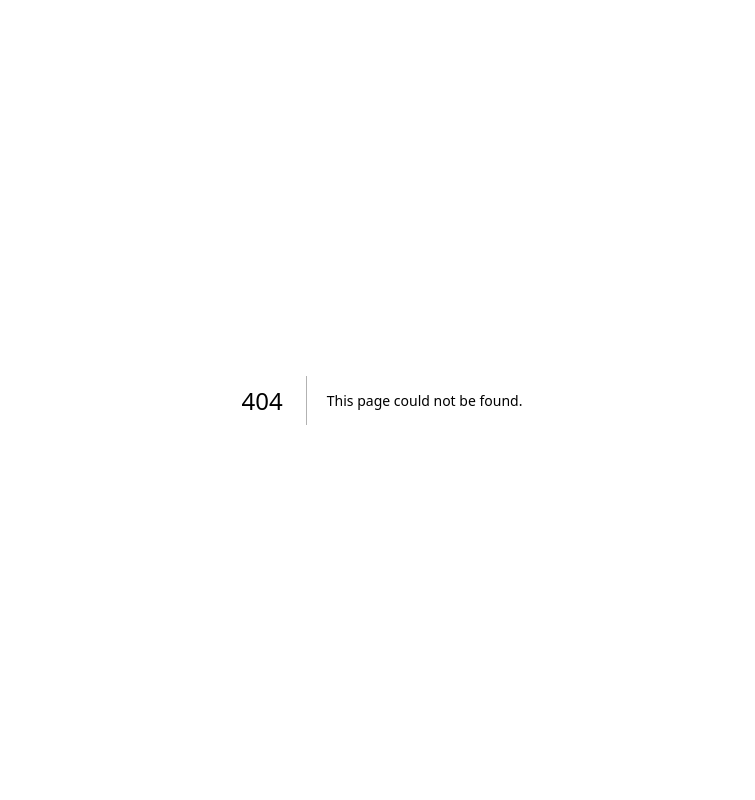
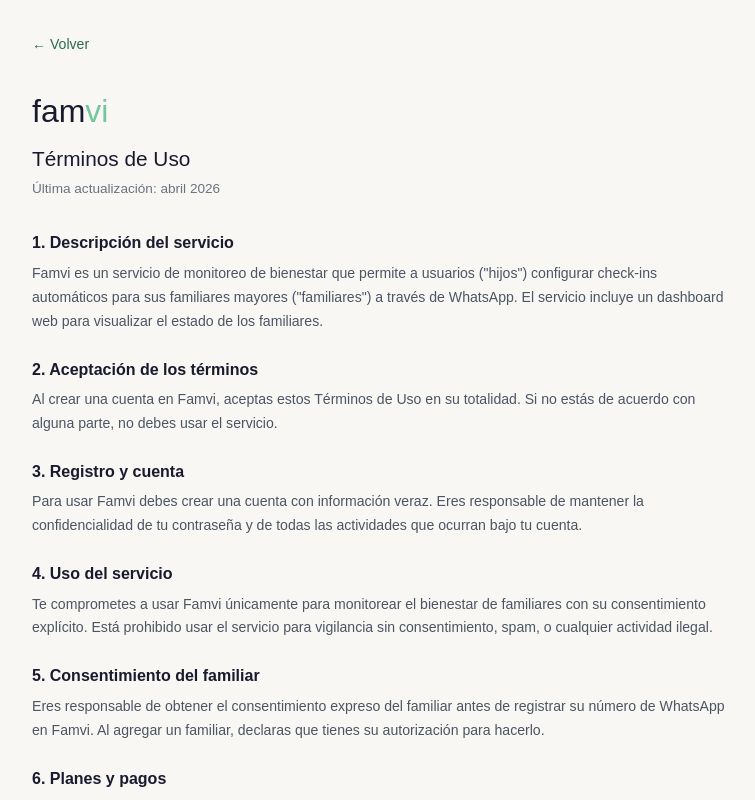
Before and after one commit to lupitascreations01-cmd/famvi, a Next.js app: page /terminos in a window 1280 px wide. Before the commit this address had no page. Shown: the top 800 px of the page, without its empty margins (258-1013 px from the left). Built offline with nearby package versions, Linux system fonts and the light colour scheme.

Commit message:
Create page.js

```diff
--- /dev/null
+++ b/app/terminos/page.js
@@ -0,0 +1,37 @@
+export default function Terminos() {
+  return (
+    <main style={{ minHeight: '100vh', background: '#F8F7F4', fontFamily: 'sans-serif', padding: '2rem' }}>
+      <div style={{ maxWidth: '700px', margin: '0 auto' }}>
+
+        <a href="/" style={{ color: '#2D6A4F', fontSize: '0.88rem', textDecoration: 'none', display: 'inline-block', marginBottom: '2rem' }}>← Volver</a>
+
+        <h1 style={{ fontSize: '2rem', fontWeight: '400', color: '#1A1A2E', marginBottom: '0.5rem' }}>
+          fam<span style={{ color: '#74C69D' }}>vi</span>
+        </h1>
+        <h2 style={{ fontSize: '1.3rem', fontWeight: '500', color: '#1A1A2E', marginBottom: '0.3rem' }}>Términos de Uso</h2>
+        <p style={{ color: '#6B7280', fontSize: '0.85rem', marginBottom: '2rem' }}>Última actualización: abril 2026</p>
+
+        {[
+          ['1. Descripción del servicio', 'Famvi es un servicio de monitoreo de bienestar que permite a usuarios ("hijos") configurar check-ins automáticos para sus familiares mayores ("familiares") a través de WhatsApp. El servicio incluye un dashboard web para visualizar el estado de los familiares.'],
+          ['2. Aceptación de los términos', 'Al crear una cuenta en Famvi, aceptas estos Términos de Uso en su totalidad. Si no estás de acuerdo con alguna parte, no debes usar el servicio.'],
+          ['3. Registro y cuenta', 'Para usar Famvi debes crear una cuenta con información veraz. Eres responsable de mantener la confidencialidad de tu contraseña y de todas las actividades que ocurran bajo tu cuenta.'],
+          ['4. Uso del servicio', 'Te comprometes a usar Famvi únicamente para monitorear el bienestar de familiares con su consentimiento explícito. Está prohibido usar el servicio para vigilancia sin consentimiento, spam, o cualquier actividad ilegal.'],
+          ['5. Consentimiento del familiar', 'Eres responsable de obtener el consentimiento expreso del familiar antes de registrar su número de WhatsApp en Famvi. Al agregar un familiar, declaras que tienes su autorización para hacerlo.'],
+          ['6. Planes y pagos', 'Famvi ofrece planes de suscripción mensual. El cobro se realiza a través de Lemon Squeezy. Todos los planes incluyen un período de prueba gratuita de 7 días. Puedes cancelar en cualquier momento desde tu cuenta.'],
+          ['7. Cancelación y reembolsos', 'Puedes cancelar tu suscripción en cualquier momento. La cancelación será efectiva al final del período de facturación actual. No se emiten reembolsos por períodos parciales salvo casos excepcionales a criterio de Famvi.'],
+          ['8. Limitación de responsabilidad', 'Famvi es un servicio de apoyo y monitoreo, no un servicio médico de emergencia. No nos hacemos responsables por situaciones de emergencia médica. En caso de emergencia, contacta a los servicios de urgencia de tu país.'],
+          ['9. Privacidad', 'El uso de tus datos personales está regido por nuestra Política de Privacidad, disponible en famvi.vercel.app/privacidad.'],
+          ['10. Modificaciones', 'Famvi se reserva el derecho de modificar estos términos en cualquier momento. Te notificaremos por correo electrónico ante cambios importantes. El uso continuado del servicio implica aceptación de los nuevos términos.'],
+          ['11. Contacto', 'Para consultas sobre estos términos, contáctanos en: hola@famvi.app'],
+        ].map(([titulo, texto]) => (
+          <div key={titulo} style={{ marginBottom: '1.5rem' }}>
+            <h3 style={{ fontSize: '1rem', fontWeight: '600', color: '#1A1A2E', marginBottom: '0.4rem' }}>{titulo}</h3>
+            <p style={{ fontSize: '0.88rem', color: '#4B5563', lineHeight: '1.7' }}>{texto}</p>
+          </div>
+        ))}
+
+
+      </div>
+    </main>
+  )
+}
```
